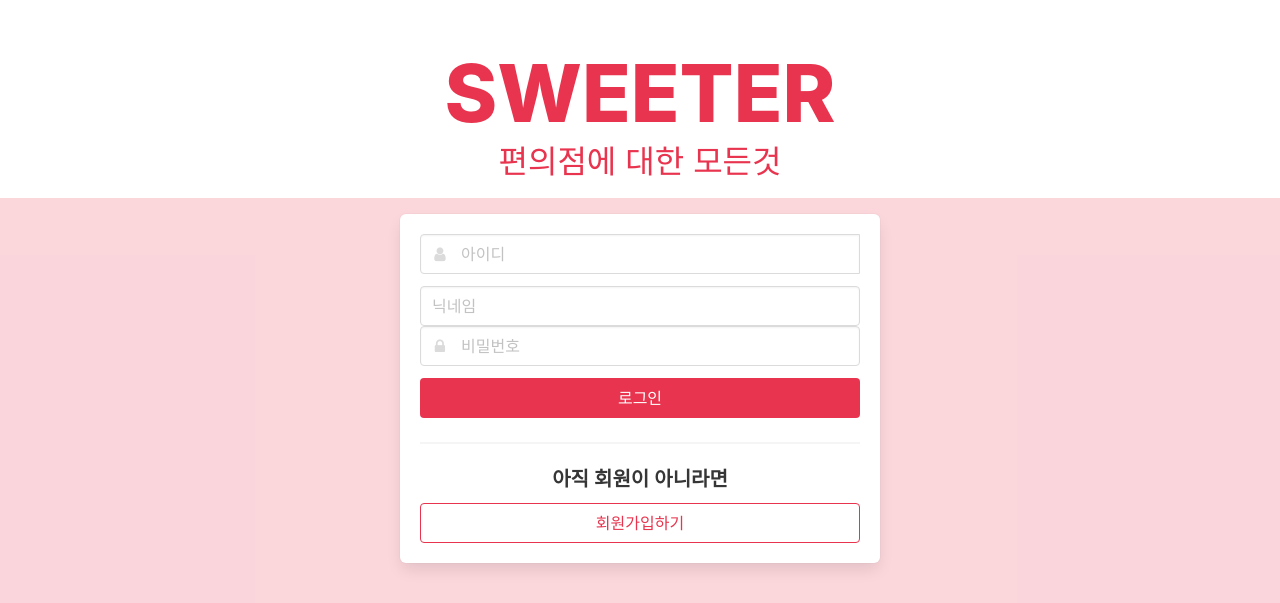
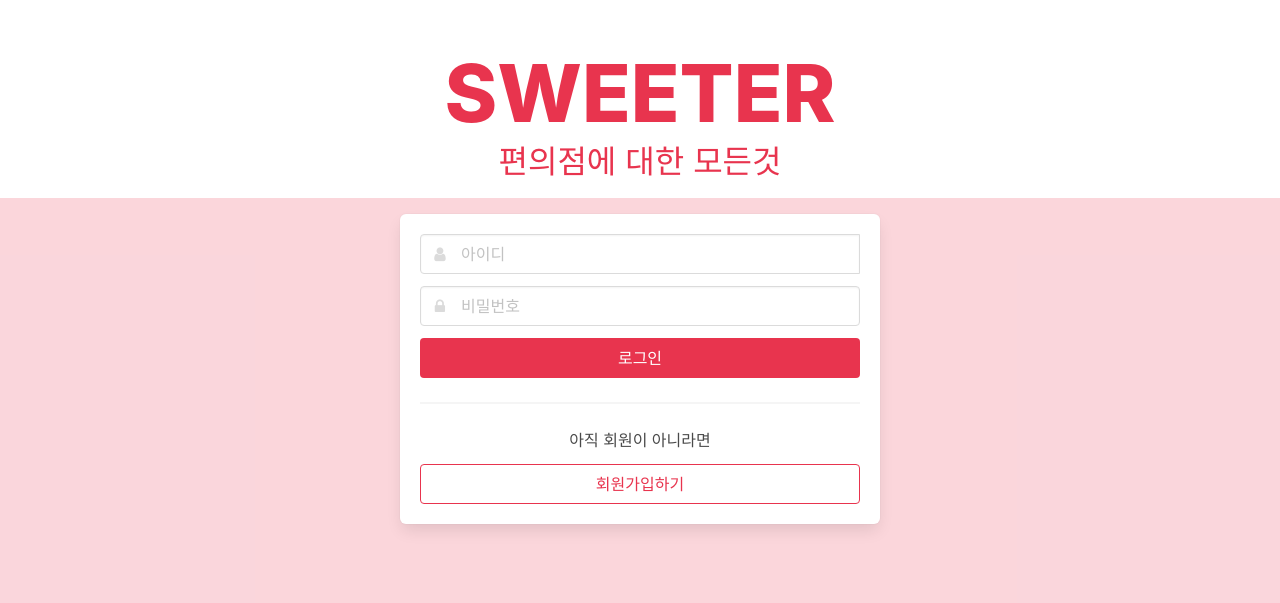
Before and after one commit to nbong04/store_login, a Flask app: page /login in a window 1280 px wide. Shown: the top 603 px of the page. Run offline with Flask 2, Linux system fonts and the light colour scheme; some libraries are stand-ins or nearby versions.

Commit message:
가짜db 삭제

```diff
--- a/app.py
+++ b/app.py
@@ -21,13 +21,6 @@
 db = client.momockgee
 
 
-doc = {
-    'user_id': "nanana",
-    'user_nick': "nana",
-    'user_pw': "abcdefgh"
-}
-
-db.user.insert_one(doc)
 
 @app.route('/')
 def home():
--- a/templates/login.html
+++ b/templates/login.html
@@ -101,10 +101,9 @@
 
         function sign_up() {
             let username = $("#input-username").val()
-            let nickname = $("#input-nickname").val()
             let password = $("#input-password").val()
             let password2 = $("#input-password2").val()
-            console.log(username, nickname, password, password2)
+            console.log(username, password, password2)
 
 
             if ($("#help-id").hasClass("is-danger")) {
@@ -162,7 +161,6 @@
             $("#help-id").toggleClass("is-hidden")
             $("#help-password").toggleClass("is-hidden")
             $("#help-password2").toggleClass("is-hidden")
-            $("#input-nickname").toggleClass("is-hidden")
         }
 
         function is_nickname(asValue) {
@@ -239,11 +237,6 @@
                         <p id="help-id-login" class="help is-danger"></p>
                         <div class="field">
 
-                            <div class="nickname">
-                                <label class="label"></label>
-                                <div class="control">
-                                    <input class="input" type="text" placeholder="닉네임">
-                                </div>
 
                             </div>
 
```
